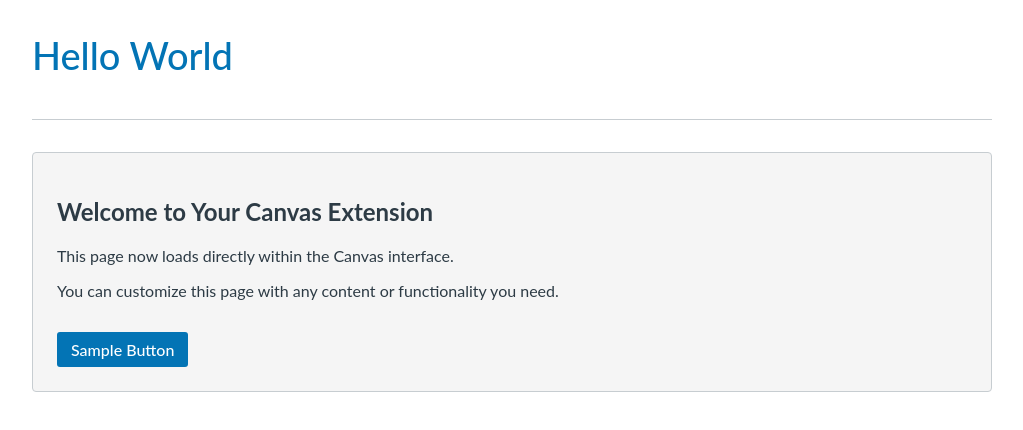
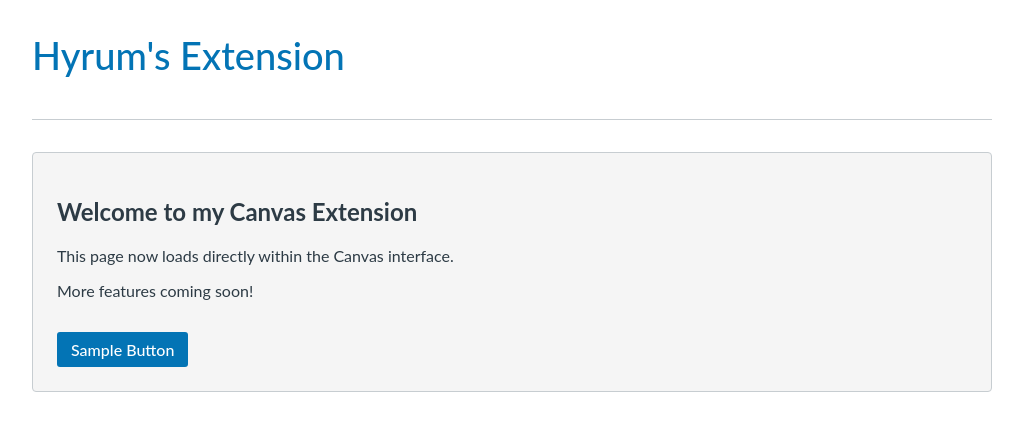
Before and after one commit to HyrumHendrickson/Canvas_Extension, a browser extension: page index.html in a window 1280 px wide. Shown: the whole page, without its empty margins (128-1151 px from the left). Drawn offline with Linux system fonts and the light colour scheme.

Commit message:
fixed typo

```diff
--- a/index.html
+++ b/index.html
@@ -64,13 +64,13 @@
 <body>
     <div class="extension-content">
         <div class="extension-header">
-            <h1>Hello World</h1>
+            <h1>Hyrum's Extension</h1>
             <button class="close-btn" id="close-page">&times;</button>
         </div>
         <div class="card">
-            <h2>Welcome to Your Canvas Extension</h2>
+            <h2>Welcome to my Canvas Extension</h2>
             <p>This page now loads directly within the Canvas interface.</p>
-            <p>You can customize this page with any content or functionality you need.</p>
+            <p>More features coming soon!</p>
             <a href="#" class="btn">Sample Button</a>
         </div>
     </div>
```
